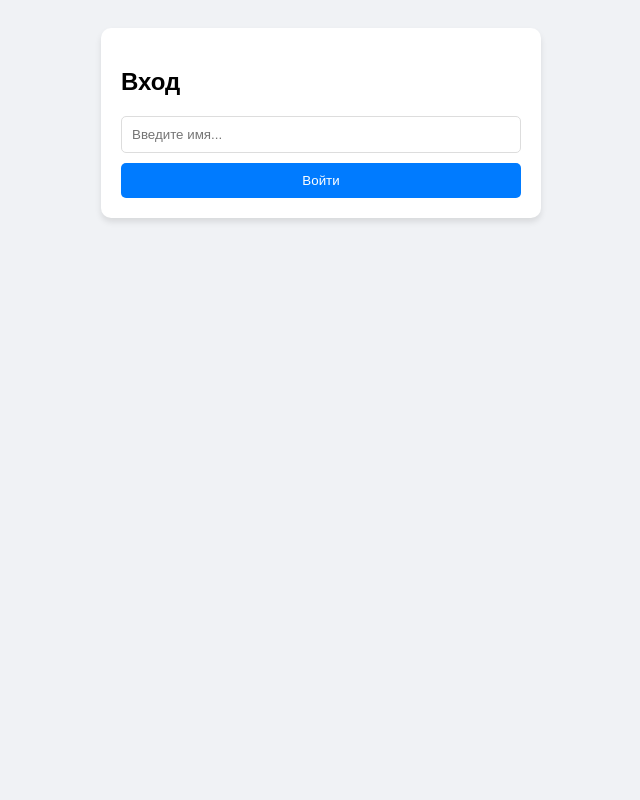
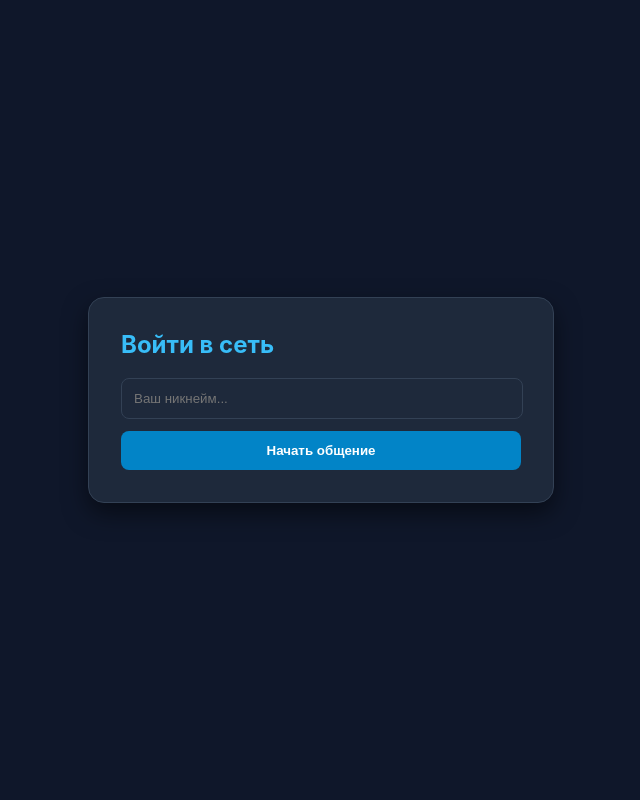
Before and after one commit to trustcbde-creator/new-messanger, a Flask app: page / in a window 1280 px wide. Shown: the whole page, without its empty margins (319-959 px from the left). Run offline with Flask 3, Linux system fonts and the light colour scheme; some libraries are stand-ins or nearby versions.

Commit message:
Update index.html

```diff
--- a/templates/index.html
+++ b/templates/index.html
@@ -3,51 +3,124 @@
 <head>
     <meta charset="UTF-8">
     <meta name="viewport" content="width=device-width, initial-scale=1.0">
-    <title>Messenger Web</title>
+    <title>Dark Messenger</title>
     <script src="https://cdnjs.cloudflare.com/ajax/libs/socket.io/4.0.1/socket.io.js"></script>
     <style>
-        body { font-family: sans-serif; background: #f0f2f5; display: flex; justify-content: center; padding: 20px; }
-        .container { background: white; padding: 20px; border-radius: 10px; box-shadow: 0 4px 6px rgba(0,0,0,0.1); width: 100%; max-width: 400px; }
-        #chat-ui { display: none; }
-        #user-list { color: #555; font-style: italic; margin-bottom: 15px; padding: 10px; background: #f9f9f9; border-radius: 5px; }
-        #messages { height: 300px; overflow-y: auto; border: 1px solid #ddd; margin-bottom: 10px; padding: 10px; }
-        input { width: calc(100% - 22px); padding: 10px; margin-bottom: 10px; border: 1px solid #ddd; border-radius: 5px; }
-        button { width: 100%; padding: 10px; background: #007bff; color: white; border: none; border-radius: 5px; cursor: pointer; }
+        /* Общие стили и Темная тема */
+        body {
+            font-family: 'Inter', -apple-system, sans-serif;
+            background-color: #0f172a;
+            color: #f8fafc;
+            display: flex;
+            justify-content: center;
+            align-items: center;
+            height: 100vh;
+            margin: 0;
+        }
+
+        .container {
+            background: #1e293b;
+            padding: 2rem;
+            border-radius: 16px;
+            box-shadow: 0 10px 25px rgba(0,0,0,0.5);
+            width: 100%;
+            max-width: 400px;
+            border: 1px solid #334155;
+        }
+
+        h2, h3 { color: #38bdf8; margin-top: 0; }
+
+        #chat-ui { display: none; flex-direction: column; height: 500px; }
+
+        /* Список пользователей */
+        #user-list {
+            font-size: 0.9rem;
+            color: #94a3b8;
+            margin-bottom: 1rem;
+            padding: 8px;
+            background: #0f172a;
+            border-radius: 8px;
+        }
+
+        /* Сообщения */
+        #messages {
+            flex-grow: 1;
+            overflow-y: auto;
+            border: 1px solid #334155;
+            margin-bottom: 1rem;
+            padding: 1rem;
+            border-radius: 8px;
+            background: #0f172a;
+        }
+
+        .msg-item { margin-bottom: 10px; line-height: 1.4; }
+        .msg-author { color: #38bdf8; font-weight: bold; }
+
+        /* Поля ввода и кнопки */
+        input {
+            width: calc(100% - 24px);
+            padding: 12px;
+            margin-bottom: 12px;
+            border: 1px solid #334155;
+            border-radius: 8px;
+            background: #1e293b;
+            color: white;
+            outline: none;
+        }
+        input:focus { border-color: #38bdf8; }
+
+        button {
+            width: 100%;
+            padding: 12px;
+            background: #0284c7;
+            color: white;
+            border: none;
+            border-radius: 8px;
+            cursor: pointer;
+            font-weight: bold;
+            transition: background 0.2s;
+        }
+        button:hover { background: #0369a1; }
+
+        /* Скроллбар */
+        #messages::-webkit-scrollbar { width: 6px; }
+        #messages::-webkit-scrollbar-thumb { background: #334155; border-radius: 10px; }
     </style>
 </head>
 <body>
 
 <div class="container">
     <div id="login-ui">
-        <h2>Вход</h2>
-        <input type="text" id="username" placeholder="Введите имя...">
-        <button onclick="joinChat()">Войти</button>
+        <h2>Войти в сеть</h2>
+        <input type="text" id="username" placeholder="Ваш никнейм..." autocomplete="off">
+        <button onclick="joinChat()">Начать общение</button>
     </div>
 
     <div id="chat-ui">
         <h3>В сети:</h3>
-        <div id="user-list">Ожидание...</div>
+        <div id="user-list">Ожидание других...</div>
+
         <div id="messages"></div>
-        <input type="text" id="msg-input" placeholder="Сообщение...">
+
+        <input type="text" id="msg-input" placeholder="Введите сообщение..." autocomplete="off">
         <button onclick="sendMessage()">Отправить</button>
     </div>
 </div>
 
 <script>
-    // Подключение с поддержкой разных протоколов
     const socket = io({
         transports: ['websocket', 'polling']
     });
 
-    let currentName = "";
+    let myName = "";
 
     function joinChat() {
-        const nameInput = document.getElementById('username');
-        if (nameInput.value.trim() !== "") {
-            currentName = nameInput.value;
+        const input = document.getElementById('username');
+        if (input.value.trim() !== "") {
+            myName = input.value;
             document.getElementById('login-ui').style.display = 'none';
-            document.getElementById('chat-ui').style.display = 'block';
-            socket.emit('join', currentName);
+            document.getElementById('chat-ui').style.display = 'flex';
+            socket.emit('join', myName);
         }
     }
 
@@ -55,21 +128,34 @@
         const input = document.getElementById('msg-input');
         if (input.value.trim() !== "") {
             socket.emit('send_message', {
-                user: currentName,
+                user: myName,
                 text: input.value
             });
             input.value = '';
         }
     }
-
-    socket.on('update_users', function(users) {
-        document.getElementById('user-list').innerText = users.length ? users.join(', ') : "Ожидание...";
+    socket.on('update_users', (users) => {
+        document.getElementById('user-list').innerText = users.length > 0 ? users.join(', ') : "Ожидание других...";
     });
 
-    socket.on('receive_message', function(data) {
+    socket.on('receive_message', (data) => {
         const msgDiv = document.getElementById('messages');
-        msgDiv.innerHTML += <div><b>${data.user}:</b> ${data.text}</div>;
+        const item = document.createElement('div');
+        item.className = 'msg-item';
+        item.innerHTML = <span class="msg-author">${data.user}:</span> ${data.text};
+        msgDiv.appendChild(item);
         msgDiv.scrollTop = msgDiv.scrollHeight;
+    });
+
+    // Отправка по Enter
+    document.addEventListener('keypress', (e) => {
+        if (e.key === 'Enter') {
+            if (document.getElementById('login-ui').style.display !== 'none') {
+                joinChat();
+            } else {
+                sendMessage();
+            }
+        }
     });
 </script>
 
```
